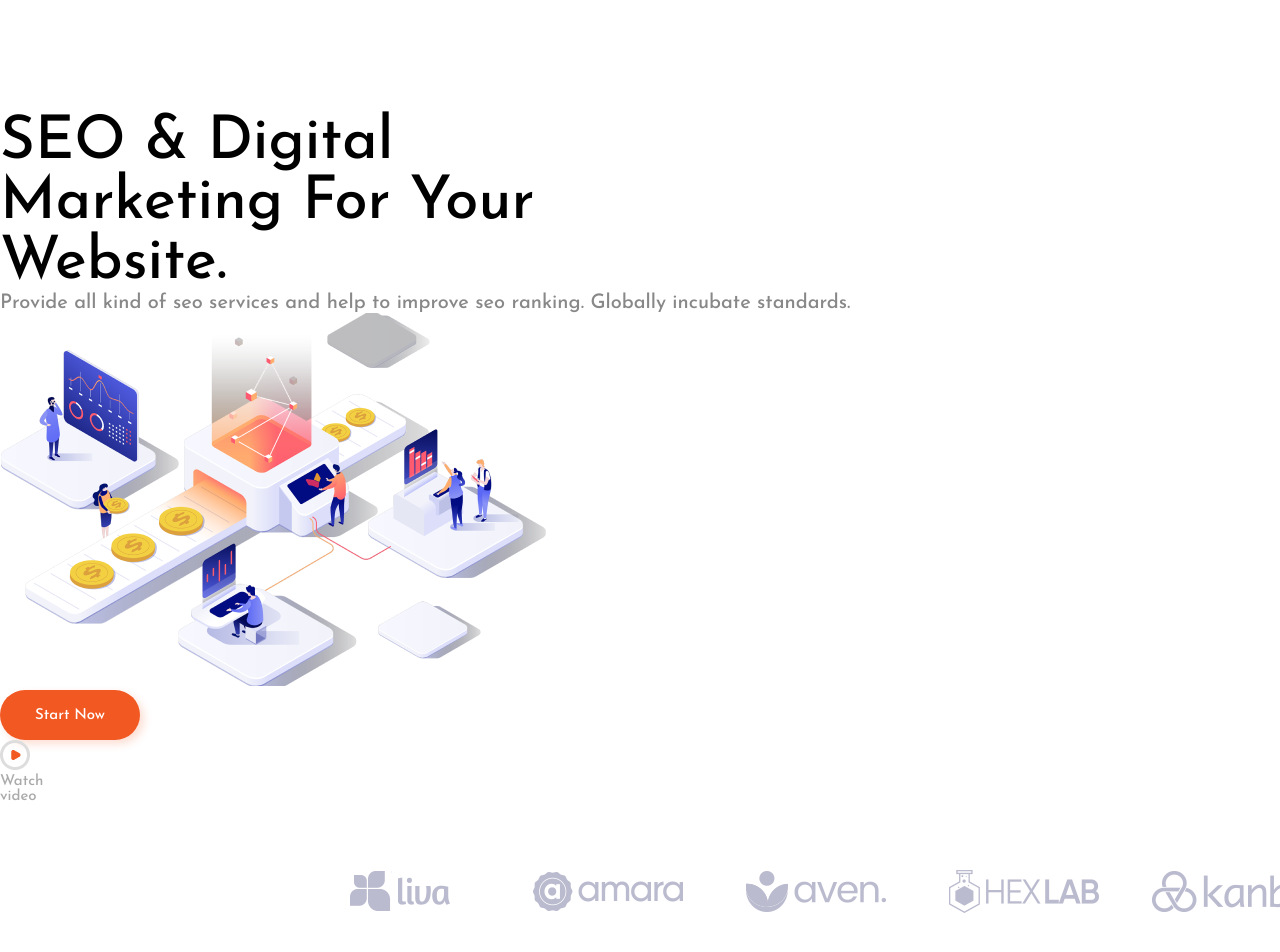
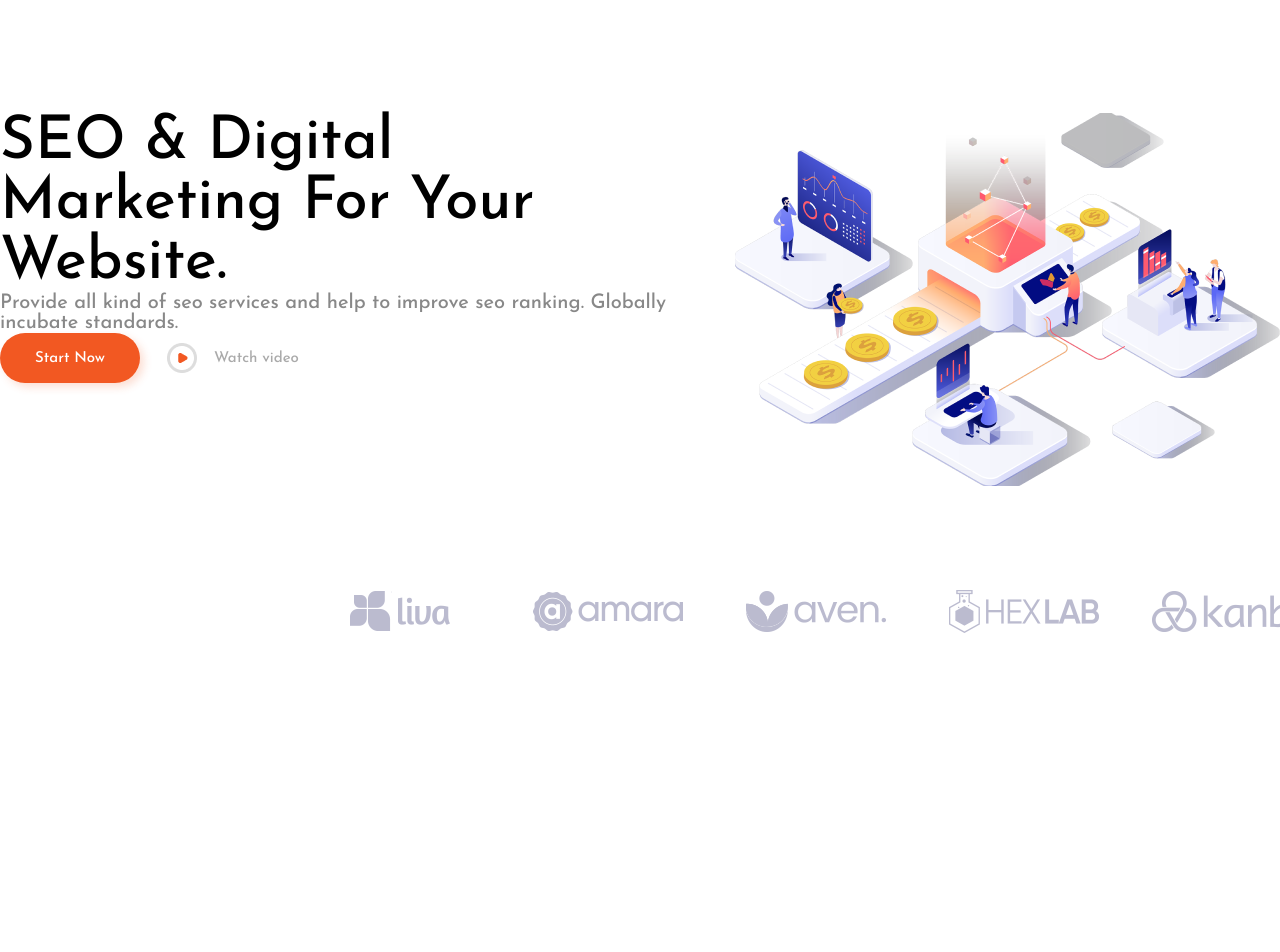
Before and after one commit to Lihoradit/Docker, a plain HTML site: page index.html in a window 1280 px wide. Shown: the part 94-1046 px from the top of the page. After the commit the page ends 828 px from the top, so only its background shows below. Drawn offline with Linux system fonts and the light colour scheme.

Commit message:
ДЗ Урок 3

```diff
--- a/index.html
+++ b/index.html
@@ -13,7 +13,7 @@
 </head>
 
 <body>
-    <header>
+    <header class="center">
         <div class="logo">
             <img src="img/logo.png" alt="logo">
         </div>
@@ -32,34 +32,34 @@
             <a href="#" class="head_content2">Get Started</a>
         </div>
     </header>
-    <div class="content">
+    <div class="content center">
         <div class="content_title">
             <h1 class="title">SEO & Digital <br>
                 Marketing For Your <br>
                 Website.</h1>
+            <div>
+                <p class="text">Provide all kind of seo services and help to improve seo ranking. Globally incubate standards.</p>
+            <div>
+                <div class="button2">
+                    <p class="button_content2">Start Now</p>
+                    <img src="img/icon.png" alt="play" class="icon">
+                    <p class="text2"> Watch video</p>
+                </div>
+            </div>
+            </div>
         </div>
-        <div>
-            <p class="text">Provide all kind of seo services and help to improve
-                seo ranking. Globally incubate standards.</p>
-        </div>
+
         <div>
             <img src="img/pngfind 1.png" alt="image">
         </div>
-        <div class="button2">
-            <p class="button_content2">Start Now</p>
-        </div>
-        <div class="icon">
-            <img src="img/icon.png" alt="play">
-            <p class="text2"> Watch video</p>
-        </div>
+
     </div>
-    <div class=""></div>
-    <div class="tools">
-        <img src="img/1.png" alt=""class="icon_tools">
-        <img src="img/3.png" alt=""class="icon_tools">
-        <img src="img/4.png" alt=""class="icon_tools">
-        <img src="img/5.png" alt=""class="icon_tools">
-        <img src="img/6.png" alt=""class="icon_tools">
+    <div class="tools center">
+        <img src="img/1.png" alt="" class="icon_tools">
+        <img src="img/3.png" alt="" class="icon_tools">
+        <img src="img/4.png" alt="" class="icon_tools">
+        <img src="img/5.png" alt="" class="icon_tools">
+        <img src="img/6.png" alt="" class="icon_tools">
     </div>
 </body>
 
--- a/style.css
+++ b/style.css
@@ -2,6 +2,11 @@
     margin: 0;
     padding: 0;
     text-decoration: none;
+}
+
+.center {
+    padding-right: calc(50% - 642px);
+    padding-left: calc(50% - 642px);
 }
 
 header {
@@ -23,7 +28,7 @@ body {
 }
 
 .links {
-    justify-content: end;
+    justify-content: space;
 }
 
 .head_content {
@@ -82,7 +87,8 @@ body {
 
 .content {
     margin-top: 116px;
-    justify-content: space-around;
+    display: flex;
+    flex-direction: row;
 }
 
 .title {
@@ -104,6 +110,12 @@ body {
 }
 
 .button2 {
+   display: flex;
+   flex-direction: row;
+   align-items: center;
+}
+
+.button_content2 {
     border-radius: 50px;
     width: 140px;
     height: 50px;
@@ -113,21 +125,20 @@ body {
     justify-content: center;
     align-items: center;
     display: flex;
-}
-
-.button_content2 {
     color: #FFF;
     font-family: Josefin Sans;
     font-size: 15px;
     font-style: normal;
     font-weight: 400;
     line-height: normal;
+    margin-right: 27px;
 }
 
 .icon {
     width: 30px;
     height: 30px;
     flex-shrink: 0;
+    margin-right: 17px;
 }
 
 .text2 {
@@ -138,7 +149,8 @@ body {
     font-weight: 400;
     line-height: normal;
 }
-.tools{
+
+.tools {
     margin-top: 97px;
     margin-bottom: 97px;
     margin-left: 320px;
@@ -147,6 +159,7 @@ body {
     display: flex;
     justify-content: space-around;
 }
+
 .icon_tools {
     width: 160px;
     height: 50px;
```
